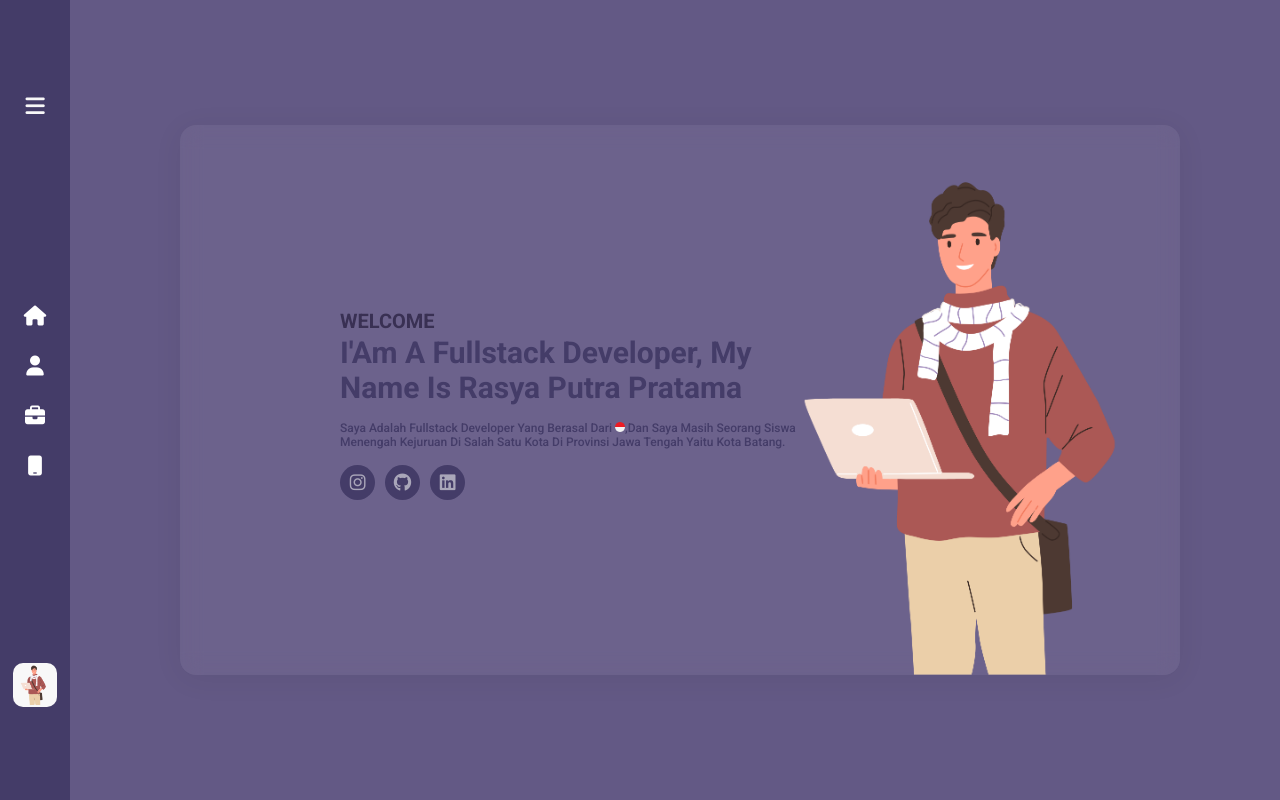
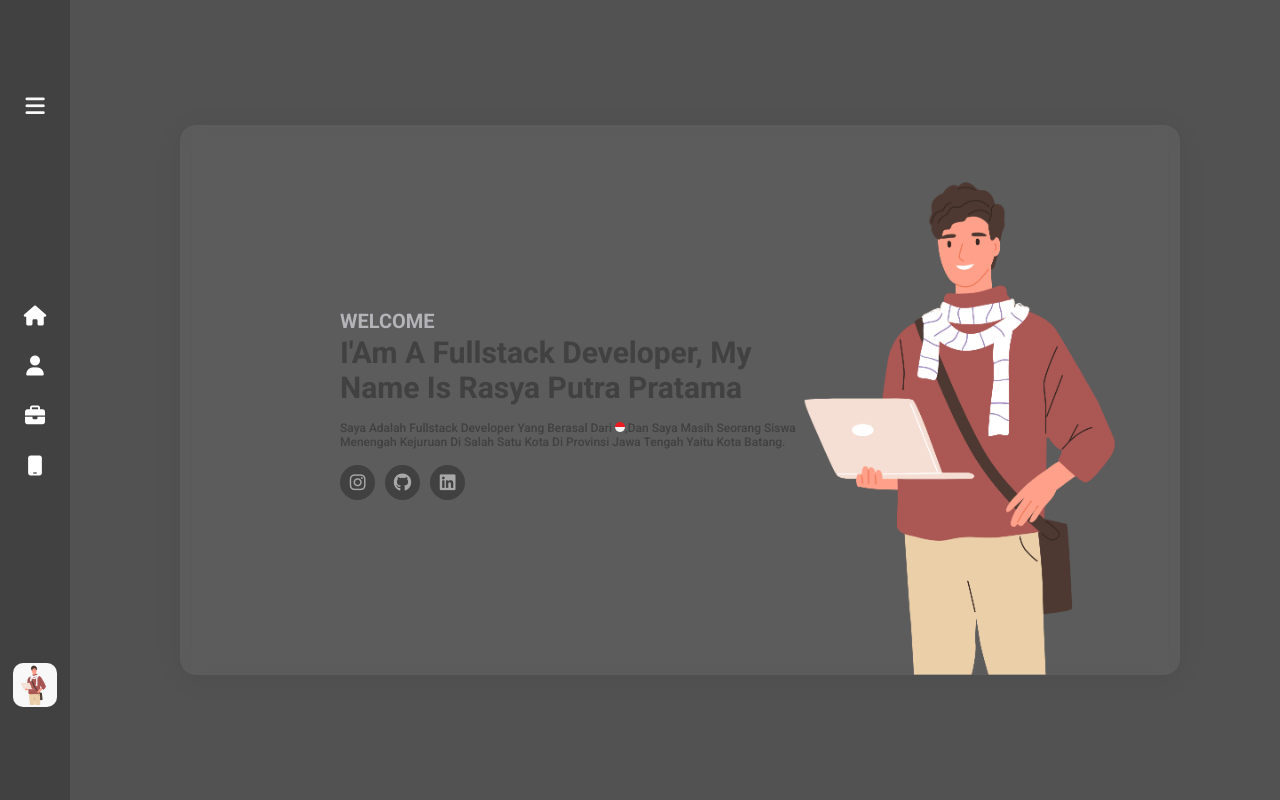
Before and after one commit to SyaPratama/Portfolio-Website, a React (Vite) app: page / in a window 1280 px wide. Built offline with nearby package versions, Linux system fonts and the light colour scheme.

Commit message:
Update CSS Color

```diff
--- a/src/App.css
+++ b/src/App.css
@@ -1,8 +1,8 @@
 #root{
-    --main-color: #635985;
-    --second-color:#443C68;
-    --third-color: #393053;
-    --fourth-color:#18122B;
+    --main-color: #525252;
+    --second-color:#414141;
+    --third-color: #313131;
+    --fourth-color:#B4B4B8;
     --white-color: #f8f8f8;
 }
 .navbar-container{
@@ -111,7 +111,7 @@
 
 .navbar-container .navigation .link .name-display{
     position: absolute;
-    background:  #393053;
+    background:  var(--fourth-color);
     width: 120px;
     display: flex;
     justify-content: center;
@@ -218,7 +218,7 @@
 
 .main .main-text .introduce span{
     font-size: 20px;
-    color:  #393053;
+    color:  var(--fourth-color);
 }
 
 .main .main-text .description{
@@ -246,11 +246,11 @@
     height: 35px;
     border-radius: 100%;
     font-size: 18px;
+    transition: background .6s ease-in-out;
 }
 
 .main .main-text .social-media .icon:hover{
-    transition: background .3s ease-in-out;
-    background: #4c4760c4;
+    background: var(--fourth-color);
 }
 
 .main .h1{
--- a/src/index.css
+++ b/src/index.css
@@ -7,5 +7,5 @@
 }
 
 body{
-    background: #635985;
+    background: #525252;
 }
```
